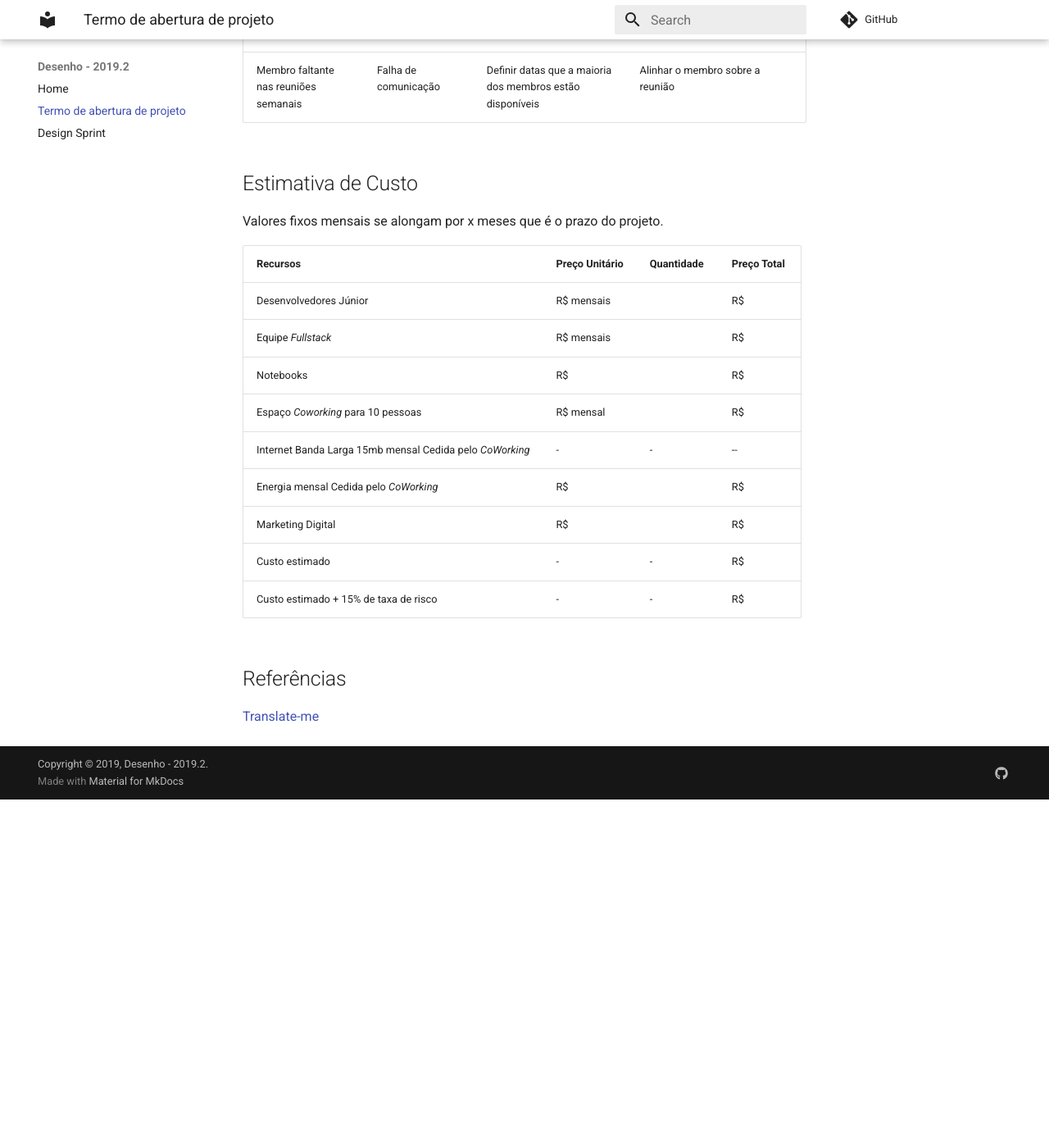
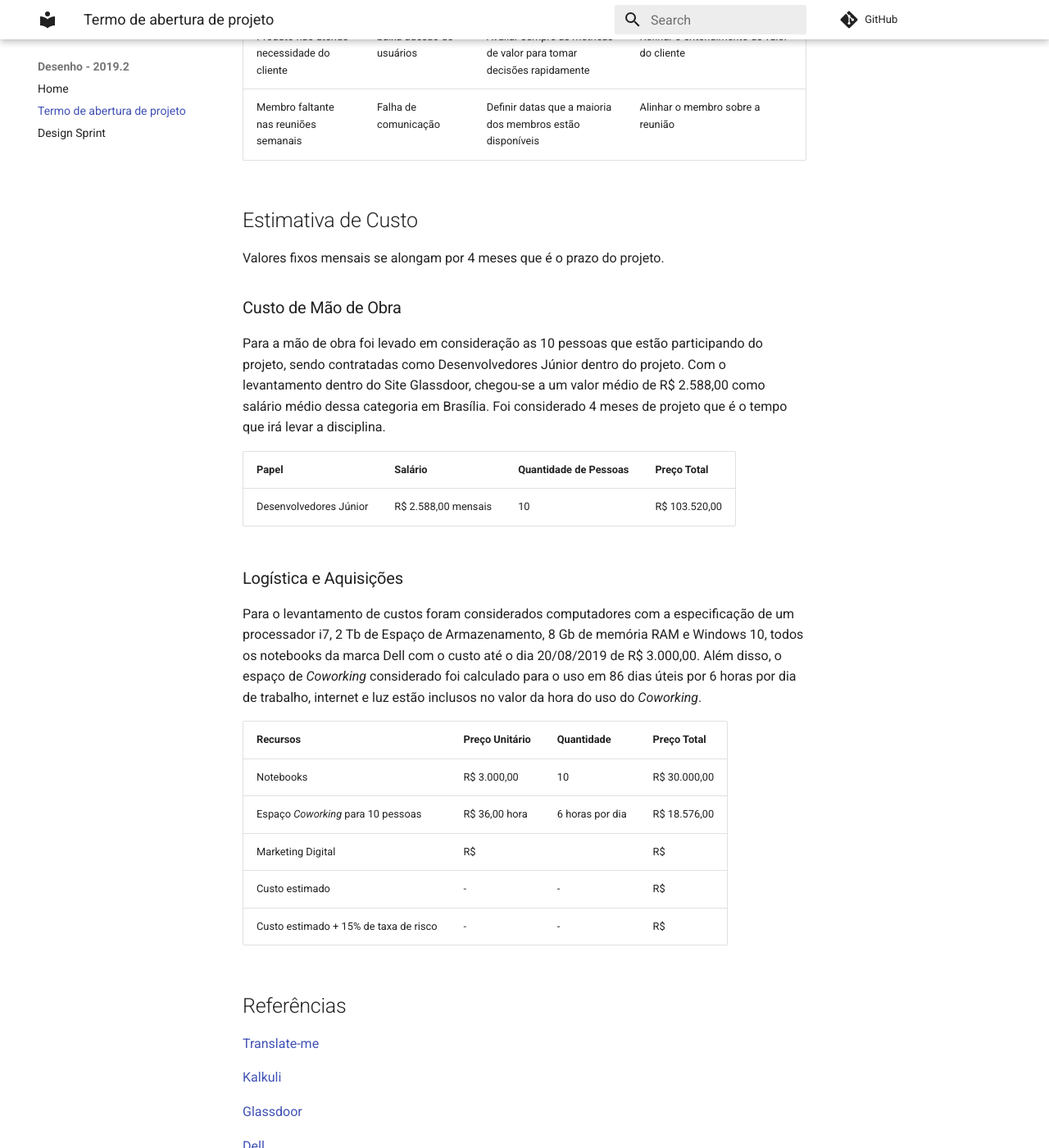
Before and after one commit to fga-desenho-2019-2/Wiki, an MkDocs documentation site: the page built from docs/tap.md, in a window 1280 px wide and 1400 px high, scrolled down 3479 px. Shown: the whole window at 82% size. Built offline with MkDocs 1.6.1 and Material for MkDocs 9.7.7, drawn with Linux system fonts in a browser that asks for light colours; comment, search, counter and statistics services are not loaded; old or Windows-style settings are respelled for this version of MkDocs; before the commit the page ends 4454 px from its top, so only the background shows below that; some of the changed text lies outside the part shown.

Commit message:
Add Custos topic

```diff
--- a/docs/tap.md
+++ b/docs/tap.md
@@ -6,7 +6,8 @@
 |-|-|-|-|
 |19/08/2019|0.1|Criação do documento, adição de Stakeholders, Descrição do Projeto, Propósito e Justificativa, Objetivos, Requisitos de Alto Nível, Riscos de Alto Nível e Estimativa de Custo| Shayane Marques|
 |20/08/2019|0.2| Adição da introdução, adição de informações no tópico de Requisitos de alto nível | Pedro Rodrigues |
-|20/08/2019|0.3| Revisão de objetivos, adição de  critérios de sucesso | Matheus Blanco
+|20/08/2019|0.3| Revisão de objetivos, adição de  critérios de sucesso | Matheus Blanco |
+|20/08/2019|0.4| Adição dos Custo de Mão de Obra, Logística e Aquisições | Saleh Kader
 
 ## Stakeholders
 
@@ -79,16 +80,26 @@ A solução, em alto nível, deverá seguir as seguintes diretrizes:
 
 ## Estimativa de Custo
 
-Valores fixos mensais se alongam por x meses que é o prazo do projeto.
+Valores fixos mensais se alongam por 4 meses que é o prazo do projeto.
+
+
+### Custo de Mão de Obra
+
+Para a mão de obra foi levado em consideração as 10 pessoas que estão participando do projeto, sendo contratadas como Desenvolvedores Júnior dentro do projeto.
+Com o levantamento dentro do Site Glassdoor, chegou-se a um valor médio de R$ 2.588,00 como salário médio dessa categoria em Brasília. Foi considerado 4 meses de projeto que é o tempo que irá levar a disciplina.
+
+|Papel|Salário|Quantidade de Pessoas|Preço Total|
+|--------|--------------|----------|-----------|
+|Desenvolvedores Júnior|R$ 2.588,00 mensais| 10 |R$ 103.520,00|
+
+### Logística e Aquisições
+
+Para o levantamento de custos foram considerados computadores com a especificação de um processador i7, 2 Tb de Espaço de Armazenamento, 8 Gb de memória RAM e Windows 10, todos os notebooks da marca Dell com o custo até o dia 20/08/2019 de R$ 3.000,00. Além disso, o espaço de _Coworking_ considerado foi calculado para o uso em 86 dias úteis por 6 horas por dia de trabalho, internet e luz estão inclusos no valor da hora do uso do _Coworking_.
 
 |Recursos|Preço Unitário|Quantidade|Preço Total|
 |--------|--------------|----------|-----------|
-|Desenvolvedores Júnior|R$ mensais||R$ |
-|Equipe _Fullstack_|R$ mensais||R$ |
-|Notebooks|R$ ||R$ |
-|Espaço _Coworking_ para 10 pessoas|R$ mensal||R$ |
-|Internet Banda Larga 15mb mensal Cedida pelo _CoWorking_|-| - | --|
-|Energia mensal Cedida pelo _CoWorking_|R$ ||R$ |
+|Notebooks|R$ 3.000,00|10|R$ 30.000,00|
+|Espaço _Coworking_ para 10 pessoas|R$ 36,00 hora|6 horas por dia|R$ 18.576,00|
 |Marketing Digital|R$ ||R$ |
 |Custo estimado|-|-|R$ |
 |Custo estimado + 15% de taxa de risco|-|-|R$ |
@@ -96,3 +107,11 @@ Valores fixos mensais se alongam por x meses que é o prazo do projeto.
 ## Referências
 
 [Translate-me](https://translate-me.github.io/docs/documentos/gerencia/tap/)
+
+[Kalkuli](https://fga-eps-mds.github.io/2018.2-Kalkuli/docs/tap)
+
+[Glassdoor](https://www.glassdoor.com.br/Sal%C3%A1rios/bras%C3%ADlia-desenvolvedor-j%C3%BAnior-sal%C3%A1rio-SRCH_IL.0,8_IM1010_KO9,29.htm)
+
+[Dell](https://www.dell.com/pt-br/shop/notebooks-dell/inspiron-15-3000/spd/inspiron-15-3567-laptop/ci3567w1241bf)
+
+[BSB Coworking](https://bsbcoworking.com.br/produto/sala-de-reuniao-1-hora/)
```
